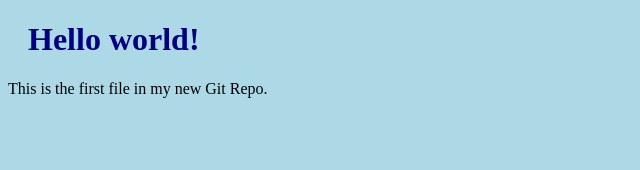
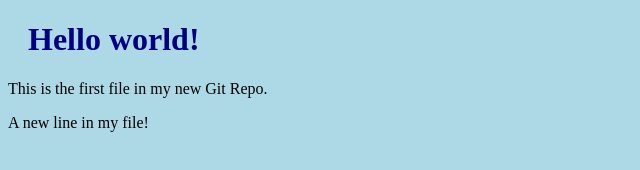
Before and after one commit to GJamie24/hello-world, a plain HTML site: page index.html in a window 1280 px wide. Shown: the whole page, without its empty margins (0-640 px from the left). Drawn offline with Linux system fonts and the light colour scheme.

Commit message:
Updated index.html with a new line

```diff
--- a/index.html
+++ b/index.html
@@ -8,6 +8,7 @@
 
 <h1>Hello world!</h1>
 <p>This is the first file in my new Git Repo.</p>
+<p>A new line in my file!</p>
 
 </body>
 </html>
```
